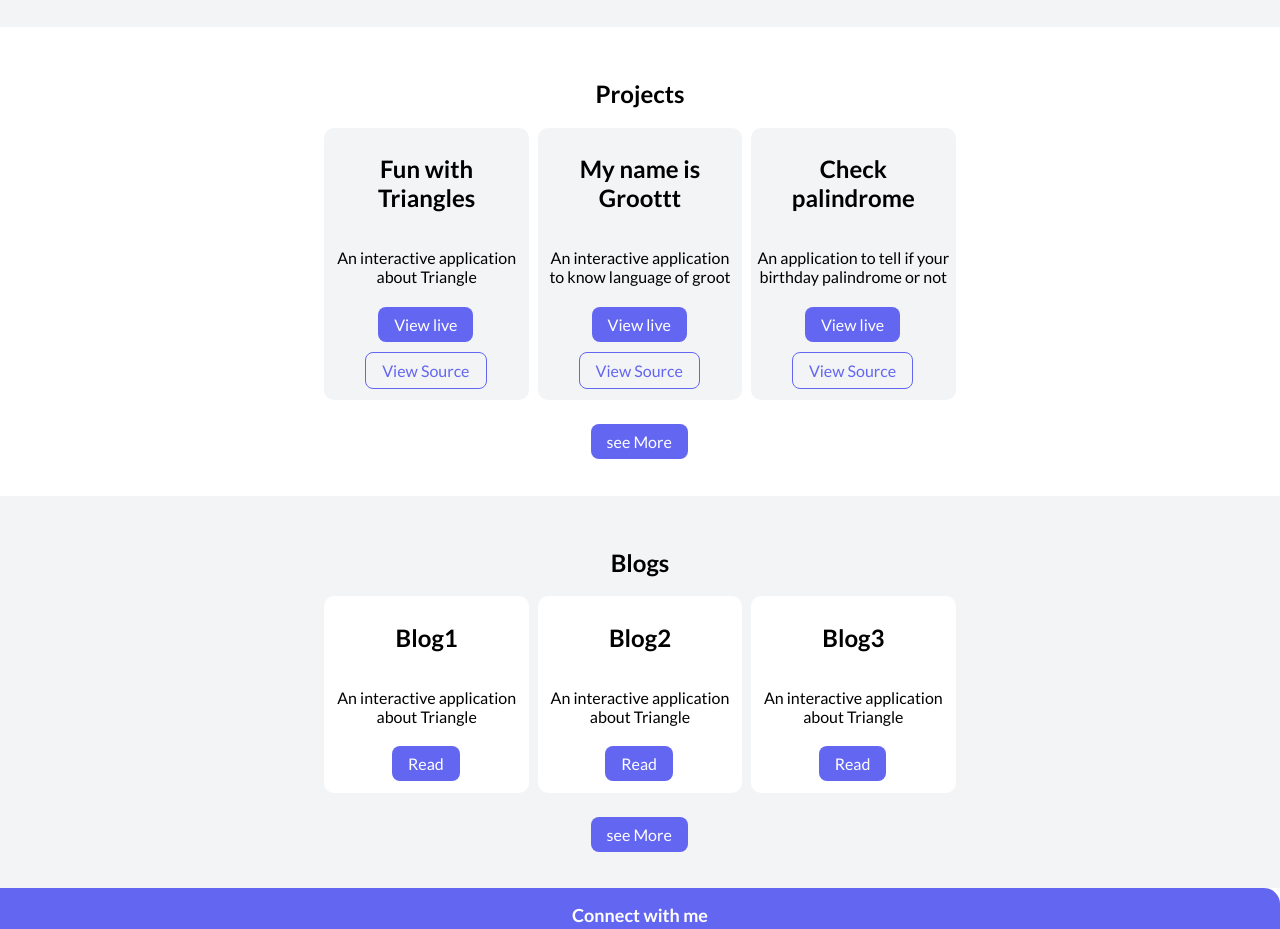
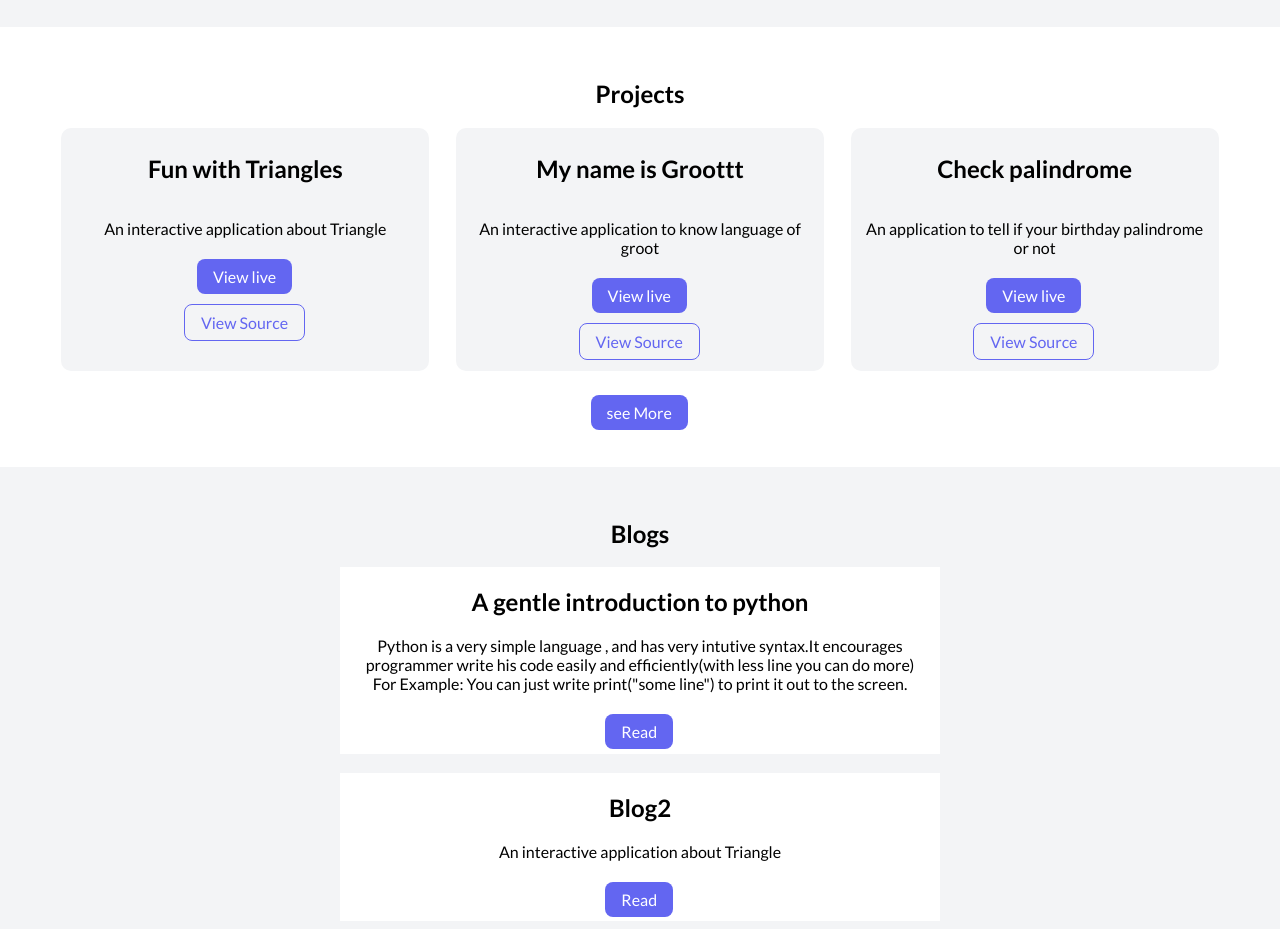
Before and after one commit to kiranpratyush/portfoliowebsite, a plain HTML site: page index.html in a window 1280 px wide. Shown: the part 760-1689 px from the top of the page. Drawn offline with Linux system fonts and the light colour scheme; a web font is replaced by a local one.

Commit message:
fix:some changes in style

```diff
--- a/index.html
+++ b/index.html
@@ -77,8 +77,8 @@
     </section>
     <section class="section">
       <h1>Projects</h1>
-      <div class="container container-center">
-        <div class="skills-container">
+      <div class="container">
+        <div class="skills-container project-container">
           <div class="project1 project-items">
             <h2>Fun with Triangles</h2>
             <p>An interactive application about Triangle</p>
@@ -124,20 +124,25 @@
     </section>
     <section class="section ow">
       <h1>Blogs</h1>
-      <div class="container container-center">
-        <div class="skills-container">
-          <div class="project1 project-items" style="background-color: white">
-            <h2>Blog1</h2>
-            <p>An interactive application about Triangle</p>
-            <a href="#" class="link-primary links">Read</a>
+      <div class="container">
+        <div class="blog-container">
+          <div class="project1 container" style="background-color: white">
+            <h2>A gentle introduction to python</h2>
+            <p>
+              Python is a very simple language , and has very intutive syntax.It
+              encourages programmer write his code easily and efficiently(with
+              less line you can do more) For Example: You can just write
+              print("some line") to print it out to the screen.
+            </p>
+            <a
+              href="https://kiranpratyush.hashnode.dev/a-gentle-introduction-to-python"
+              class="links link-primary"
+              class="link-primary links"
+              >Read</a
+            >
           </div>
-          <div class="project2 project-items" style="background-color: white">
+          <div class="project2 container" style="background-color: white">
             <h2>Blog2</h2>
-            <p>An interactive application about Triangle</p>
-            <a href="#" class="link-primary links">Read</a>
-          </div>
-          <div class="project3 project-items" style="background-color: white">
-            <h2>Blog3</h2>
             <p>An interactive application about Triangle</p>
             <a href="#" class="link-primary links">Read</a>
           </div>
--- a/styles.css
+++ b/styles.css
@@ -170,3 +170,30 @@ hr{
     border-radius:10px;
     text-align: center;
 }
+
+.blog-container{
+    display:flex;
+    flex-direction: column;
+    width:100%;
+    max-width:600px;
+    margin:0 auto;
+}
+.blog-container div{
+    margin-bottom: 1.2rem;
+    text-align: center;
+}
+
+@media (max-width:570px)
+{
+    .project-container{
+        display:flex;
+        flex-direction:column;
+
+    }
+    .project-container div{
+        width:100%;
+        margin-bottom: 1.2rem;
+    }
+
+
+}
```
